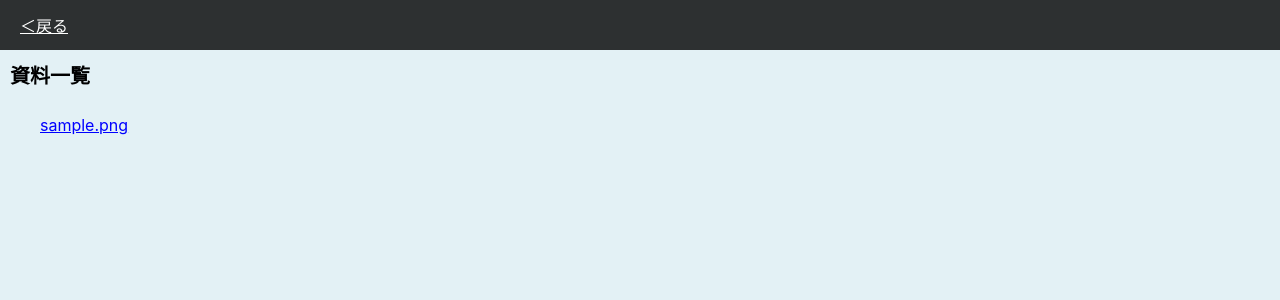
After one commit to atsushi421/bbwc-F, a Django app: a page that uses templates/chat/file_list.html in a window 1280 px wide. The commit adds this page. Shown: the top 300 px of the page. Run offline with Django 3.2, Linux system fonts and the light colour scheme; tables that the repository leaves empty hold one stand-in row (values such as "Sample post").

Commit message:
add file_list

```diff
--- a/application/models/file.py
+++ b/application/models/file.py
@@ -1,5 +1,8 @@
 from django.db import models
 from . import Room
+from django.contrib.auth import get_user_model
+
+User = get_user_model()
 
 class File(models.Model):
     file = models.FileField(
@@ -16,3 +19,10 @@ class File(models.Model):
         null=True,
         on_delete=models.CASCADE,
     )
+
+    user = models.ForeignKey(
+        User,
+        blank=True,
+        null=True,
+        on_delete=models.SET_NULL,
+    )
--- a/application/urls.py
+++ b/application/urls.py
@@ -2,7 +2,7 @@ from django.contrib import admin
 from django.urls import path, include  # include は委譲
 from django.contrib.auth.decorators import login_required
 from django.views.generic import TemplateView
-from .views import signup, activate, index, chat, room_list, profile
+from .views import signup, activate, index, chat, room_list, profile, file_list
 from django.conf.urls.static import static
 from config_dir import settings
 
@@ -16,6 +16,7 @@ urlpatterns = [
     path('activate/<uidb64>/<token>/', activate.ActivateView.as_view(), name='activate'),  # <>はビュー側でパラメータとして受け取れる
     path('chat/<str:room_name>', chat.ChatView.as_view(), name='chat_room'),
     path('room_list/', room_list.RoomListView.as_view(), name='room_list'),
+    path('file_list/<str:room_name>', file_list.FileListView.as_view(), name='file_list'),
 ]
 
 urlpatterns += static(settings.MEDIA_URL, document_root=settings.MEDIA_ROOT)
--- a/application/views/__init__.py
+++ b/application/views/__init__.py
@@ -2,3 +2,4 @@
 from .index import IndexView
 from .chat import ChatView
 from .room_list import RoomListView
+from .file_list import FileListView
--- a/application/views/chat.py
+++ b/application/views/chat.py
@@ -22,12 +22,13 @@ class ChatView(View):
     def post(self, request, *args, **kwargs):
         room_name = kwargs['room_name']
         room = Room.objects.get(name=room_name)
+        user = User.objects.get(id=request.user.id)
         form = UploadForm(request.POST, request.FILES)
 
         if('message' not in request.POST):  # ファイルアップロードの場合
             file = request.FILES['file']
             if form.is_valid():
-                file_instance = File(file=file, room=room)
+                file_instance = File(file=file, room=room, user=user)
                 file_instance.save()
 
             message = file.name + " をアップロードしました"
--- /dev/null
+++ b/application/views/file_list.py
@@ -0,0 +1,16 @@
+from django.views import View
+from django.shortcuts import render
+from ..models import *
+
+
+class FileListView(View):
+    def get(self, request, *args, **kwargs):
+        room_name = kwargs['room_name']
+        room = Room.objects.get(name=room_name)
+        file_list = File.objects.filter(room=room)
+
+        context = {
+            'room':room,
+            'file_list' : file_list,
+        }
+        return render(request, 'chat/file_list.html', context)
--- a/static/chat.css
+++ b/static/chat.css
@@ -54,6 +54,12 @@ a {
     color: white;
 }
 
+.back_right {
+    position: absolute;
+    right: 20px;
+    color: white;
+}
+
 .back {
     position: absolute;
     left: 20px;
--- a/templates/chat/chat_room.html
+++ b/templates/chat/chat_room.html
@@ -6,7 +6,8 @@
 
 <div class="header">
 <a href="/" class="back">＜戻る</a>
-Django - チャットアプリデモ - {{ room.name }}
+{{ room.name }}
+<a href="{% url 'file_list' room.name %}" class="back_right">資料一覧</a>
 </div>
 
 <div class="chat-room-body">
--- /dev/null
+++ b/templates/chat/file_list.html
@@ -0,0 +1,17 @@
+{% load static %}
+{% block main %}
+
+<link rel="stylesheet" type="text/css" href="{% static 'chat.css' %}">
+
+<div class="header">
+    <a href="{% url 'chat_room' room.name %}" class="back">＜戻る</a>
+    </div>
+
+<h2>資料一覧</h2>
+<ul>
+{% for doc in file_list %}
+<p><a href="{{ doc.file.url }}">{{ doc.file.name }}</a></p>
+{% endfor %}
+</ul>
+
+{% endblock %}
```
Also changed, not shown: application/migrations/0016_file_user.py (added).
